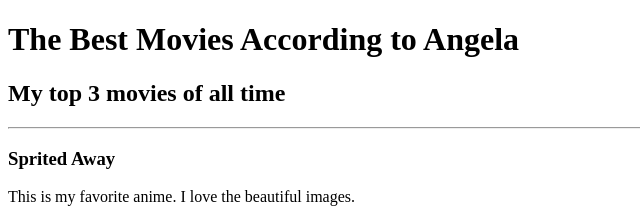
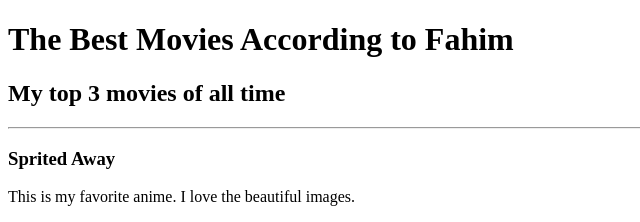
Before and after one commit to Fahim-Fullstack/html-portfolio, a plain HTML site: page public/movie-ranking.html in a window 1280 px wide. Shown: the top 222 px of the page, 0-640 px from the left. Drawn offline with Linux system fonts and the light colour scheme.

Commit message:
Add files via upload
new changes

```diff
--- a/public/movie-ranking.html
+++ b/public/movie-ranking.html
@@ -6,7 +6,7 @@
     <title>Document</title>
   </head>
   <body>
-    <h1>The Best Movies According to Angela</h1>
+    <h1>The Best Movies According to Fahim</h1>
     <h2>My top 3 movies of all time</h2>
     <hr />
     <h3>Sprited Away</h3>
```
Also changed, not shown: index.html (+2 -17 lines).
